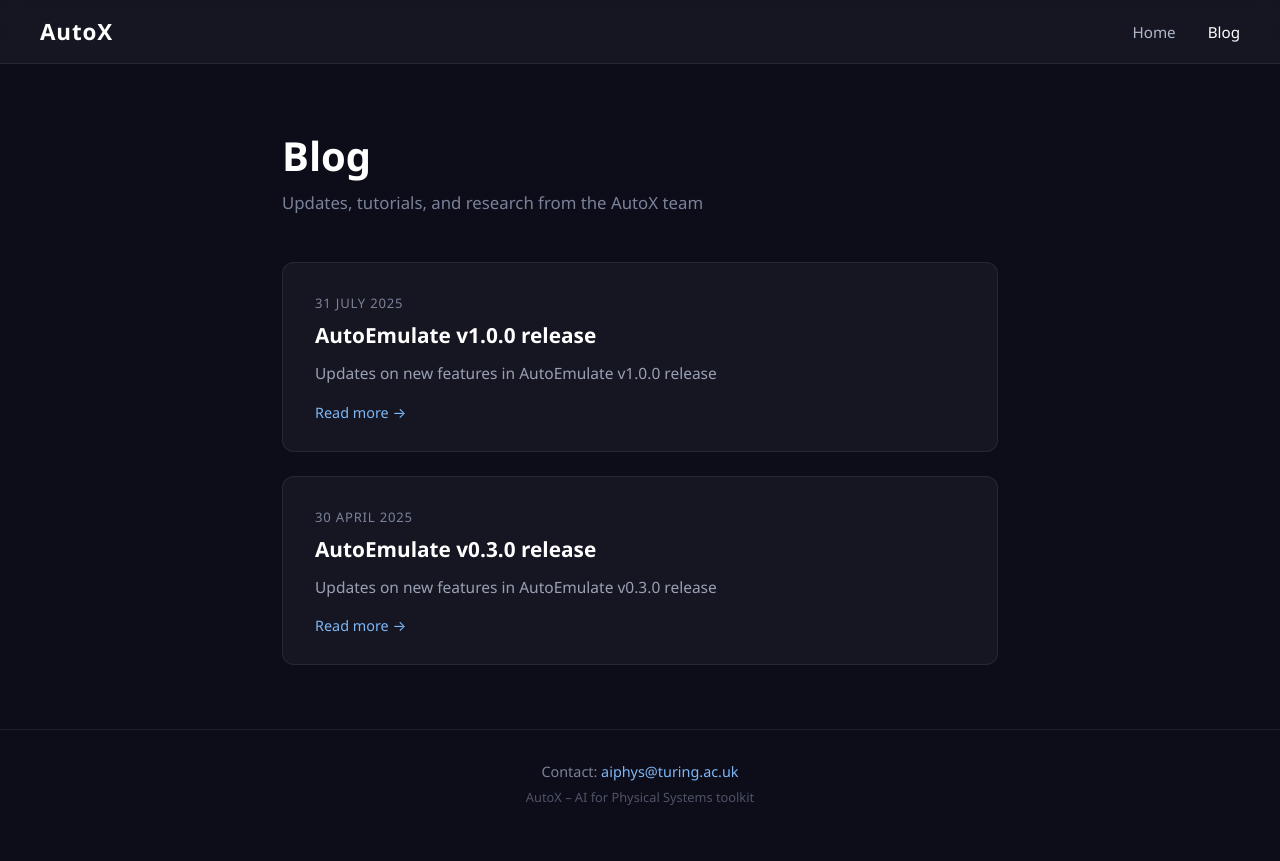
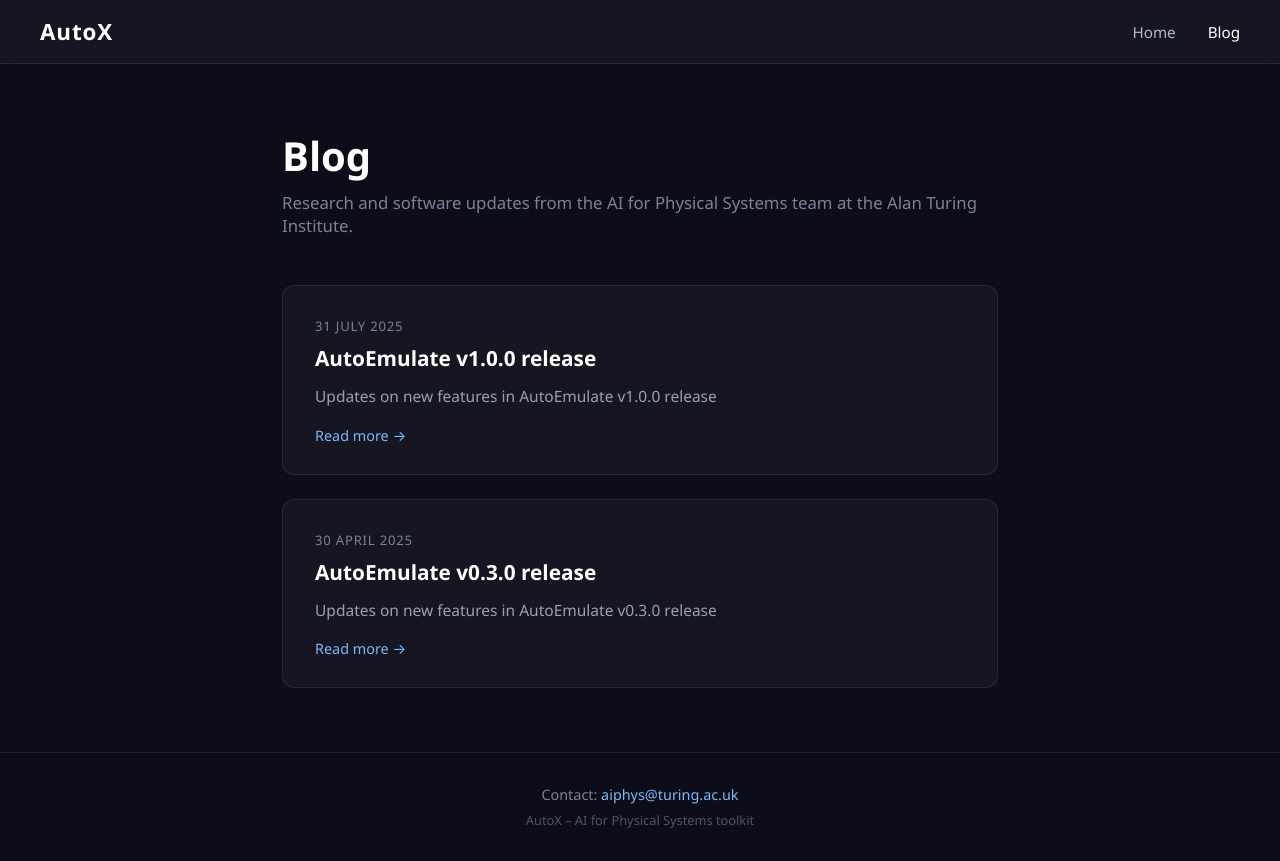
Before and after one commit to alan-turing-institute/autox, a SvelteKit app: page /blog in a window 1280 px wide. Before the commit the page ends 838 px from the top, so only its background shows below. Built offline with nearby package versions, Linux system fonts and the light colour scheme.

Commit message:
update text

```diff
--- a/src/routes/blog/+page.svelte
+++ b/src/routes/blog/+page.svelte
@@ -8,7 +8,7 @@
 
 <section class="blog-list">
 	<h1>Blog</h1>
-	<p class="subtitle">Updates, tutorials, and research from the AutoX team</p>
+	<p class="subtitle">Research and software updates from the AI for Physical Systems team at the Alan Turing Institute.</p>
 
 	<ul>
 		{#each posts as post}
```
